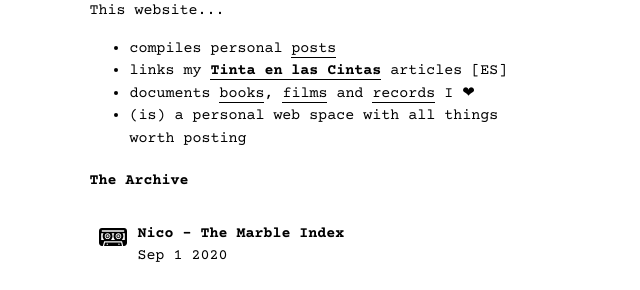
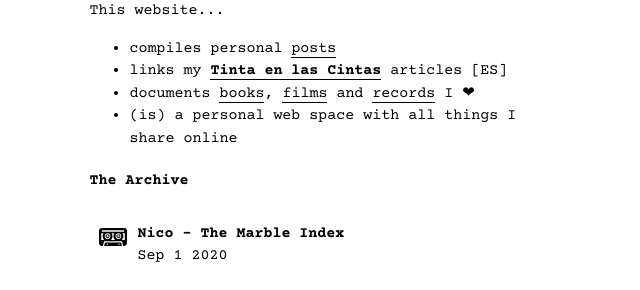
Before and after one commit to kandr3s/kandr3s.github.io, a Jekyll site: the page built from index.html, in a window 1280 px wide. Shown: the part 233-523 px from the top of the page, without its empty margins (333-973 px from the left). Built offline with Jekyll 4.4.1, drawn with Linux system fonts in a browser that asks for light colours; nearby versions of some CDN libraries.

Commit message:
Minor updates

```diff
--- a/_config.yml
+++ b/_config.yml
@@ -1,6 +1,6 @@
 # General
 baseurl: ''
-name: "kandr3s"
+name: "Andrés Cárdenas"
 logo: "/images/kandr3s.jpg"
 author: "kandr3s"
 tagline: "A personal web space"
--- a/_includes/header.html
+++ b/_includes/header.html
@@ -2,7 +2,7 @@
   {% if site.logo %}
   <div class="logo-container">
     <a class="logo" href="/" style="background-image: url('{{ site.baseurl }}{{ site.logo }}')"></a>
-    {% endif %}<h1 class="header-title">Andrés Cárdenas</h1>
+    {% endif %}<h1 class="header-title">{{ site.name }}</h1>
     <p style="header-tagline">A 🇨🇴 Programmer. Minimalist. Autodidact.</p>
   </div>
 </header>
--- a/_layouts/base.html
+++ b/_layouts/base.html
@@ -6,10 +6,8 @@
   <head>
     <meta http-equiv="content-type" content="text/html; charset=utf-8">
     <meta name="viewport" content="width=device-width, initial-scale=1.0">
-    {% if page.layout == "page" or page.layout == "post" %}
-    <title>{{ page.title }} | {{ site.name }}</title>
-    {% else %}{% if page.id == 'index' %}<title>{{ site.name }} [{{ site.author }}]{% endif %}</title>
-        {% endif %}
+    <title>{% if page.layout == "page" or page.layout == "post" %}
+    {{ page.title }} | {{ site.author }}{% else %}{{ site.name }} [{{ site.author }}]{% endif %}</title>
 
     <link rel="apple-touch-icon" href="{{ site.logo }}"/>
     <link rel="shortcut icon" sizes="16x16 24x24 32x32 48x48 64x64" href="/favicon.ico" />
--- a/index.html
+++ b/index.html
@@ -8,7 +8,7 @@
         <li>compiles personal <a href="/posts">posts</a>
         <li>links my <a href="https://tintaenlascintas.co" target="_blank"><b>Tinta en las Cintas</b></a> articles [ES]</li>
         <li>documents <a href="/books">books</a>, <a href="/films">films</a> and <a href="/music">records</a> I ❤</li>
-        <li>(is) a personal web space with all things worth posting</li>
+        <li>(is) a personal web space with all things I share online</li>
     </ul>
 
 <h4>The Archive</h4>
```
